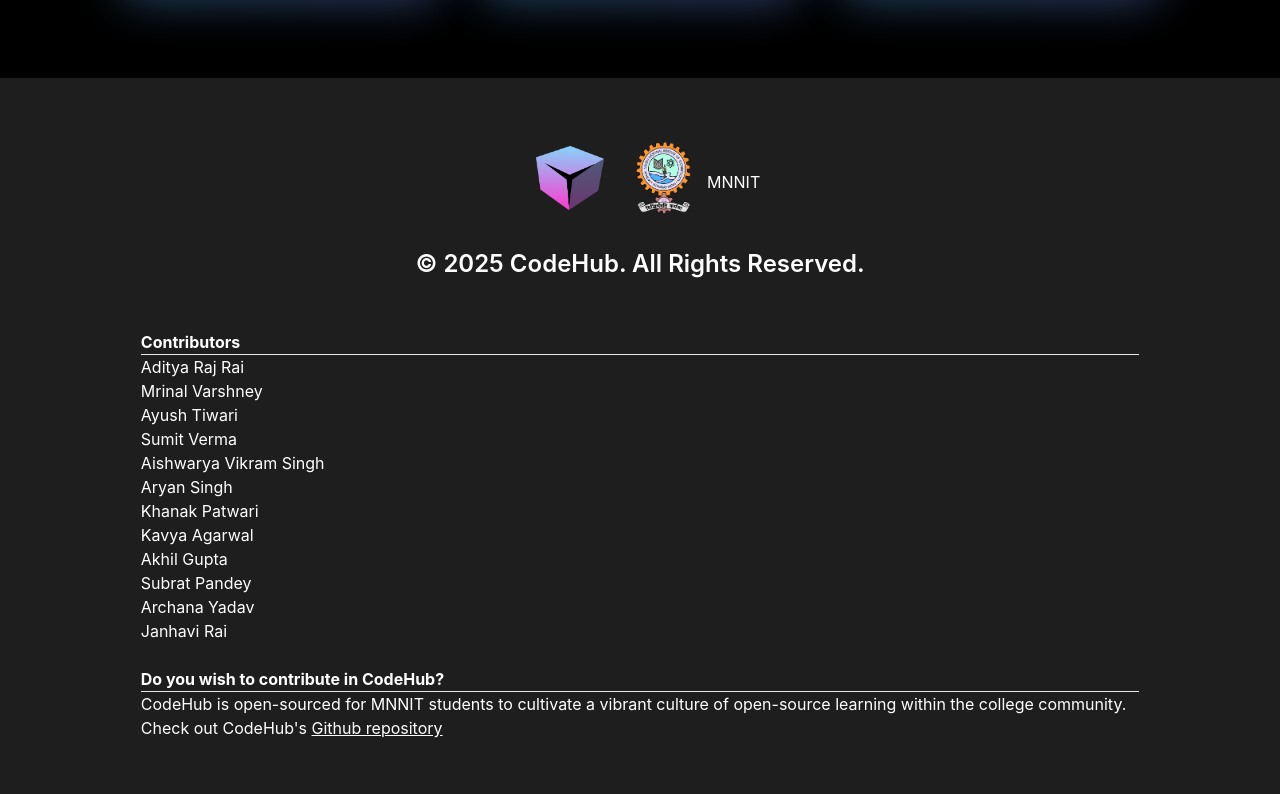
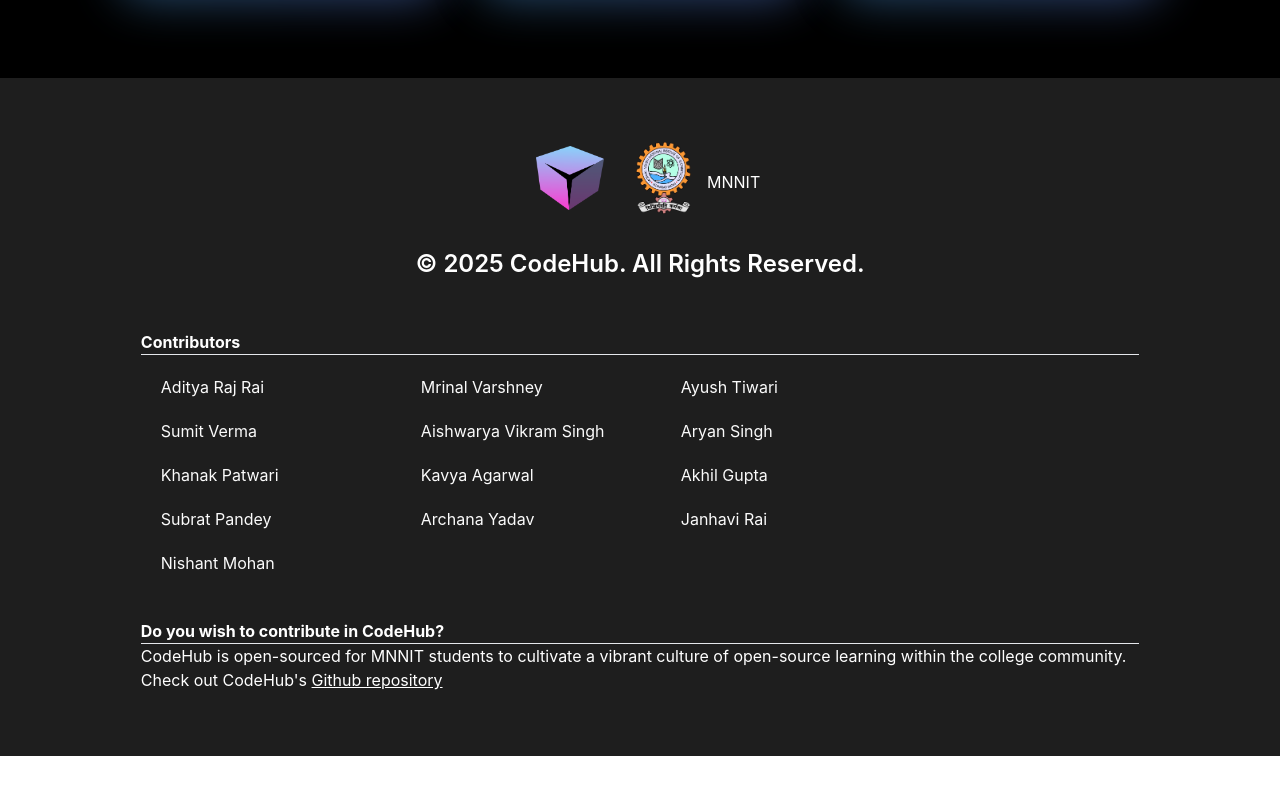
Before and after one commit to theAnuragMishra/CodeHub, a React (Create React App) app in the folder client-side/: page / in a window 1280 px wide. Shown: the part 3346-4140 px from the top of the page. After the commit the page ends 4102 px from the top, so only its background shows below. Built offline with nearby package versions, Linux system fonts and the light colour scheme; no server answers.

Commit message:
chore: Update the contributor footer

```diff
--- /dev/null
+++ b/client-side/src/components/Footer/Contributors.jsx
@@ -0,0 +1,22 @@
+import React from 'react';
+
+export default function ContributorList({ contributors }) {
+  return (
+    <div className="contributors">
+      <ul className='contributorsGrid'>
+        {contributors.map((contributor) => (
+          <li className='contributorItem' key={contributor.name}>
+            <a
+              href={contributor.link}
+              target="_blank"
+              rel="noopener noreferrer"
+              className="contributorLink"
+            >
+              {contributor.name}
+            </a>
+          </li>
+        ))}
+      </ul>
+    </div>
+  );
+}
--- a/client-side/src/components/Footer/Footer.css
+++ b/client-side/src/components/Footer/Footer.css
@@ -139,3 +139,45 @@
 .additionalInfo{
     width: 80%;
 }
+.contributors {
+    width: 100%;
+    max-width: 800px;
+    text-align: left;
+    margin: 0 0;
+    padding: 20px;
+  }
+
+  .contributorsGrid {
+    display: grid;
+    grid-template-columns: repeat(3, 1fr); /* 3 columns */
+    gap: 20px; /* Space between items */
+    list-style: none;
+    padding: 0;
+    margin: 0;
+  }
+
+  .contributorItem {
+    text-align: left; /* Center align text */
+  }
+
+  .contributorLink {
+    color: #fbfbfb;
+    text-decoration: none;
+    font-size: 1rem;
+  }
+
+  .contributorLink:hover {
+    color: #9ef2ff;
+  }
+
+@media screen and (max-width: 768px) {
+    .contributorsGrid {
+        grid-template-columns: repeat(2, 1fr); /* 2 columns */
+    }
+}
+
+@media screen and (max-width: 480px) {
+    .contributorsGrid {
+        grid-template-columns: repeat(1, 1fr); /* 1 column */
+    }
+}
--- a/client-side/src/components/Footer/Footer.jsx
+++ b/client-side/src/components/Footer/Footer.jsx
@@ -2,10 +2,25 @@ import React from 'react';
 import './Footer.css';
 import NiTLogo from './mnnit_logo.png';
 import CTLogo from './logo_half.png';
-
+import Contributors from './Contributors';
 export default function Footer() {
   const today = new Date();
   const year = today.getFullYear();
+  const contributors = [
+    { name: 'Aditya Raj Rai', link: 'https://www.linkedin.com/in/link-aditya-rai/' },
+    { name: 'Mrinal Varshney', link: 'https://www.linkedin.com/in/mrinal-varshney-971a27250/' },
+    { name: 'Ayush Tiwari', link: 'https://www.linkedin.com/in/ayush-tiwari-84a823281/' },
+    { name: 'Sumit Verma', link: 'https://www.linkedin.com/in/sumit-verma-smt/' },
+    { name: 'Aishwarya Vikram Singh', link: 'https://www.linkedin.com/in/a-v-singh/' },
+    { name: 'Aryan Singh', link: 'https://www.linkedin.com/in/aryan-singh-44a931251/' },
+    { name: 'Khanak Patwari', link: 'https://www.linkedin.com/in/khanak-patwari/' },
+    { name: 'Kavya Agarwal', link: 'https://www.linkedin.com/in/kagarwal1811/' },
+    { name: 'Akhil Gupta', link: 'https://www.linkedin.com/in/akhil-g-131923136/' },
+    { name: 'Subrat Pandey', link: 'https://www.linkedin.com/in/imsubratpandey/' },
+    { name: 'Archana Yadav', link: 'https://www.linkedin.com/in/archana1203/' },
+    { name: 'Janhavi Rai', link: 'https://www.linkedin.com/in/janhavi-rai24/' },
+    { name: 'Nishant Mohan', link: 'https://www.linkedin.com/in/nishant-mohan-58931927a/' },
+  ];
   return (
     // <div className='FooterContainer'>
     //     <div className='footerTitle'>
@@ -35,18 +50,7 @@ export default function Footer() {
   <div className='additionalInfo'>
     <p><b>Contributors</b></p>
     <hr/>
-      <p><a href='https://www.linkedin.com/in/link-aditya-rai/'>Aditya Raj Rai</a></p>
-      <p><a href='https://www.linkedin.com/in/mrinal-varshney-971a27250/'>Mrinal Varshney</a></p>
-      <p><a href='https://www.linkedin.com/in/ayush-tiwari-84a823281/'>Ayush Tiwari</a></p>
-      <p><a href='https://www.linkedin.com/in/sumit-verma-smt/'>Sumit Verma</a></p>
-      <p><a href='https://www.linkedin.com/in/a-v-singh/'>Aishwarya Vikram Singh</a></p>
-      <p><a href='https://www.linkedin.com/in/aryan-singh-44a931251/'>Aryan Singh</a></p>
-      <p><a href='https://www.linkedin.com/in/khanak-patwari/'>Khanak Patwari</a></p>
-      <p><a href='https://www.linkedin.com/in/kagarwal1811/'>Kavya Agarwal</a></p>
-      <p><a href='https://www.linkedin.com/in/akhil-g-131923136/'>Akhil Gupta</a></p>
-      <p><a href='https://www.linkedin.com/in/imsubratpandey/'>Subrat Pandey</a></p>
-      <p><a href='https://www.linkedin.com/in/archana1203/'>Archana Yadav</a></p>
-      <p><a href='https://www.linkedin.com/in/janhavi-rai24/'>Janhavi Rai</a></p>
+      <Contributors contributors={contributors}/>
     <br/>
 
     <div>
```
